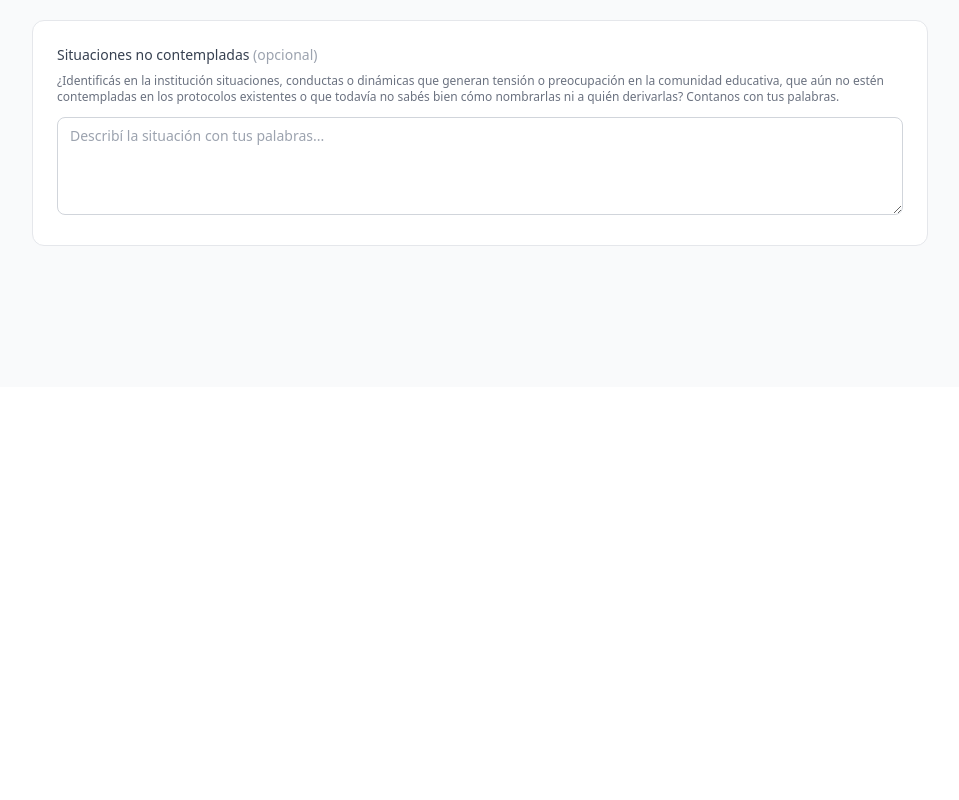
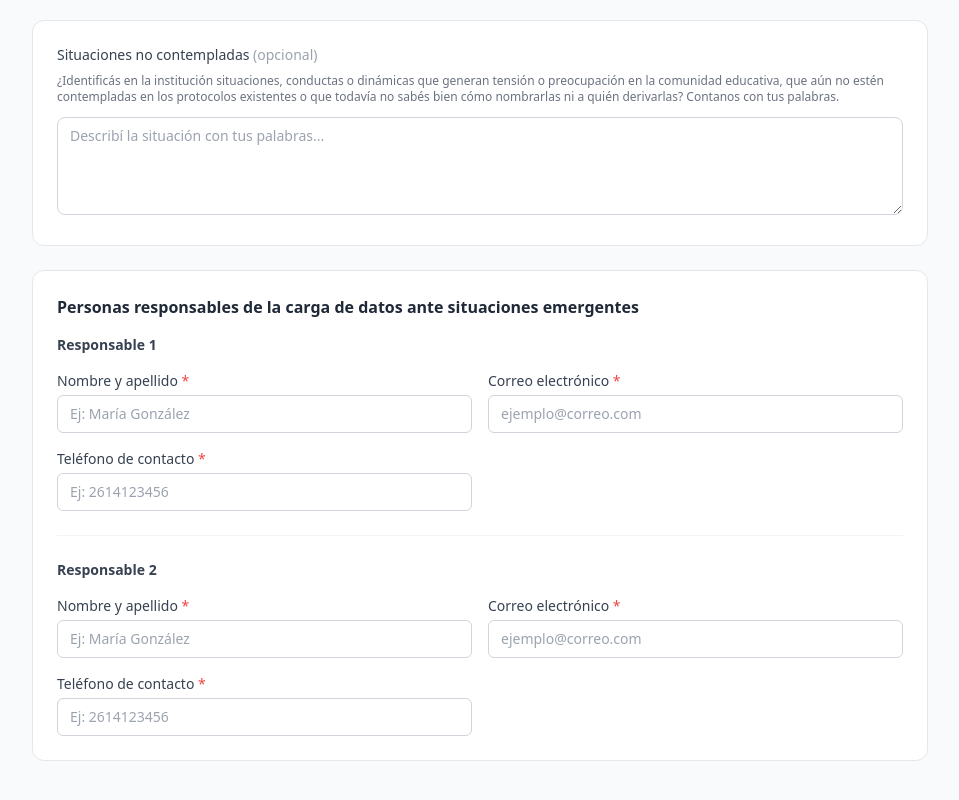
Before and after one commit to JeronimoCortez/formularios-relevamiento-dae, a Next.js app: page /adultos-form in a window 1280 px wide. Shown: the part 1969-2769 px from the top of the page, without its empty margins (160-1119 px from the left). Before the commit the page ends 2356 px from the top, so only its background shows below. Built offline with nearby package versions, Linux system fonts and the light colour scheme.

Commit message:
Agrega contacto de responsables

```diff
--- a/app/adultos-form/page.tsx
+++ b/app/adultos-form/page.tsx
@@ -14,6 +14,7 @@ import { GradoRow } from "../components/GradoRow";
 import { SituacionesRiesgo } from "../components/SituacionesRiesgo";
 import { SubmitButton } from "../components/SubmitButton";
 import { SuccessMessage } from "../components/SuccessMessage";
+import { ResponsablesContacto } from "../components/ResponsableContacto";
 
 const CICLOS = ["1°", "2°", "3°"] as const;
 
@@ -123,6 +124,8 @@ export default function FormularioAdultos() {
                 placeholder="Describí la situación con tus palabras..."
               />
             </section>
+
+            <ResponsablesContacto/>
             {serverError && (
               <div className="mb-4 bg-red-50 border border-red-300 rounded-lg px-4 py-3 text-sm text-red-700 flex items-start gap-2">
                 <svg
--- /dev/null
+++ b/app/components/ResponsableContacto.tsx
@@ -0,0 +1,100 @@
+"use client";
+import { useFormContext } from "react-hook-form";
+
+type ResponsableField = "responsable1" | "responsable2";
+
+function ResponsableBlock({ index }: { index: 1 | 2 }) {
+  const field: ResponsableField = `responsable${index}`;
+  const {
+    register,
+    formState: { errors },
+  } = useFormContext();
+
+  const err = (errors[field] as Record<string, { message?: string }>) ?? {};
+
+  return (
+    <div className="space-y-4">
+      <h4 className="text-sm font-semibold text-gray-700">
+        Responsable {index}
+      </h4>
+
+      <div className="grid grid-cols-1 md:grid-cols-2 gap-4">
+        <div>
+          <label className="block text-sm font-medium text-gray-700 mb-1">
+            Nombre y apellido <span className="text-red-500">*</span>
+          </label>
+          <input
+            id={`${field}.nombre`}
+            type="text"
+            {...register(`${field}.nombre`)}
+            placeholder="Ej: María González"
+            className={`w-full border rounded-md px-3 py-2 text-sm focus:outline-none focus:ring-2 ${
+              err.nombre
+                ? "border-red-400 focus:ring-red-200"
+                : "border-gray-300 focus:ring-blue-200"
+            }`}
+          />
+          {err.nombre && (
+            <p className="text-xs text-red-600 mt-1">{err.nombre.message}</p>
+          )}
+        </div>
+
+        <div>
+          <label className="block text-sm font-medium text-gray-700 mb-1">
+            Correo electrónico <span className="text-red-500">*</span>
+          </label>
+          <input
+            id={`${field}.correo`}
+            type="email"
+            {...register(`${field}.correo`)}
+            placeholder="ejemplo@correo.com"
+            className={`w-full border rounded-md px-3 py-2 text-sm focus:outline-none focus:ring-2 ${
+              err.correo
+                ? "border-red-400 focus:ring-red-200"
+                : "border-gray-300 focus:ring-blue-200"
+            }`}
+          />
+          {err.correo && (
+            <p className="text-xs text-red-600 mt-1">{err.correo.message}</p>
+          )}
+        </div>
+
+        <div>
+          <label className="block text-sm font-medium text-gray-700 mb-1">
+            Teléfono de contacto <span className="text-red-500">*</span>
+          </label>
+          <input
+            id={`${field}.telefono`}
+            type="tel"
+            {...register(`${field}.telefono`)}
+            placeholder="Ej: 2614123456"
+            className={`w-full border rounded-md px-3 py-2 text-sm focus:outline-none focus:ring-2 ${
+              err.telefono
+                ? "border-red-400 focus:ring-red-200"
+                : "border-gray-300 focus:ring-blue-200"
+            }`}
+          />
+          {err.telefono && (
+            <p className="text-xs text-red-600 mt-1">{err.telefono.message}</p>
+          )}
+        </div>
+      </div>
+    </div>
+  );
+}
+
+export function ResponsablesContacto() {
+  return (
+    <section className="bg-white border border-gray-200 rounded-xl p-6 mb-6">
+      <h3 className="text-base font-semibold text-gray-800 mb-4">
+        Personas responsables de la carga de datos ante situaciones emergentes
+      </h3>
+
+      <div className="space-y-6">
+        <ResponsableBlock index={1} />
+        <hr className="border-gray-100" />
+        <ResponsableBlock index={2} />
+      </div>
+    </section>
+  );
+}
--- a/app/primaria-form/page.tsx
+++ b/app/primaria-form/page.tsx
@@ -14,6 +14,7 @@ import { GradoRow } from "../components/GradoRow";
 import { SituacionesRiesgo } from "../components/SituacionesRiesgo";
 import { SubmitButton } from "../components/SubmitButton";
 import { SuccessMessage } from "../components/SuccessMessage";
+import { ResponsablesContacto } from "../components/ResponsableContacto";
 
 const GRADOS = ["1°", "2°", "3°", "4°", "5°", "6°", "7°"] as const;
 
@@ -120,6 +121,8 @@ export default function FormularioPrimaria() {
               />
             </section>
 
+            <ResponsablesContacto/>
+
             {/* Error de servidor */}
             {serverError && (
               <div className="mb-4 bg-red-50 border border-red-300 rounded-lg px-4 py-3 text-sm text-red-700 flex items-start gap-2">
--- a/app/secundaria-form/page.tsx
+++ b/app/secundaria-form/page.tsx
@@ -14,6 +14,7 @@ import { GradoRow } from "../components/GradoRow";
 import { SituacionesRiesgo } from "../components/SituacionesRiesgo";
 import { SuccessMessage } from "../components/SuccessMessage";
 import { SubmitButton } from "../components/SubmitButton";
+import { ResponsablesContacto } from "../components/ResponsableContacto";
 
 const GRADOS = ["1°", "2°", "3°", "4°", "5°", "6°"] as const;
 
@@ -122,6 +123,8 @@ export default function FormularioSecundaria() {
               />
             </section>
 
+            <ResponsablesContacto/>
+
             {serverError && (
               <div className="mb-4 bg-red-50 border border-red-300 rounded-lg px-4 py-3 text-sm text-red-700 flex items-start gap-2">
                 <svg
--- a/googleSheets.ts
+++ b/googleSheets.ts
@@ -30,6 +30,8 @@ type BaseFormData = Record<string, unknown> & {
   departamento: string;
   nombreEstablecimiento: string;
   escuela: string;
+  responsable1: { nombre: string; correo: string; telefono: string };
+  responsable2: { nombre: string; correo: string; telefono: string };
 };
 
 type FormDataPrimaria = BaseFormData & {
@@ -405,6 +407,13 @@ export function buildPrimariaSheetRow(data: FormDataPrimaria): Record<string, Ce
   row["Situaciones no contempladas en protocolos: Describí con tus palabras situaciones, conductas o dinámicas que generan tensión o preocupación en la comunidad educativa y que aún no sabés cómo nombrarlas o a quién derivarlas."] =
     data.situacionesNoContempladas ?? "";
 
+  row["Responsable 1: Nombre y apellido"] = data.responsable1.nombre;
+  row["Responsable 1: Correo electrónico"] = data.responsable1.correo;
+  row["Responsable 1: Teléfono de contacto"] = data.responsable1.telefono;
+  row["Responsable 2: Nombre y apellido"] = data.responsable2.nombre;
+  row["Responsable 2: Correo electrónico"] = data.responsable2.correo;
+  row["Responsable 2: Teléfono de contacto"] = data.responsable2.telefono;
+
   return row;
 }
 export function buildRowPrimaria(data: FormDataPrimaria): CellValue[] {
@@ -501,6 +510,13 @@ export function buildRowSecundaria(data: FormDataSecundaria): Record<string, Cel
   row["Situaciones no contempladas en protocolos: Describí con tus palabras situaciones, conductas o dinámicas que generan tensión o preocupación en la comunidad educativa y que aún no sabés cómo nombrarlas o a quién derivarlas."] =
     data.situacionesNoContempladas ?? "";
 
+  row["Responsable 1: Nombre y apellido"] = data.responsable1.nombre;
+  row["Responsable 1: Correo"] = data.responsable1.correo;
+  row["Responsable 1: Teléfono"] = data.responsable1.telefono;
+  row["Responsable 2: Nombre y apellido"] = data.responsable2.nombre;
+  row["Responsable 2: Correo"] = data.responsable2.correo;
+  row["Responsable 2: Teléfono"] = data.responsable2.telefono;
+
   return row;
 }
 
@@ -565,5 +581,12 @@ export function buildRowAdultos(data: FormDataAdultos): Record<string, CellValue
   row["Situaciones no contempladas en protocolos: Describí con tus palabras situaciones, conductas o dinámicas que generan tensión o preocupación en la comunidad educativa y que aún no sabés cómo nombrarlas o a quién derivarlas."] =
     data.situacionesNoContempladas ?? "";
 
+  row["Responsable 1: Nombre y apellido"] = data.responsable1.nombre;
+  row["Responsable 1: Correo electrónico"] = data.responsable1.correo;
+  row["Responsable 1: Teléfono de contacto"] = data.responsable1.telefono;
+  row["Responsable 2: Nombre y apellido"] = data.responsable2.nombre;
+  row["Responsable 2: Correo electrónico"] = data.responsable2.correo;
+  row["Responsable 2: Teléfono de contacto"] = data.responsable2.telefono;
+
   return row;
 }
--- a/schemas/formSchema.ts
+++ b/schemas/formSchema.ts
@@ -81,6 +81,12 @@ const vulneracionSchema = z
     }
   });
 
+const responsableSchema = z.object({
+  nombre: z.string().min(1, "Requerido"),
+  correo: z.string().email("Correo inválido"),
+  telefono: z.string().min(1, "Requerido"),
+});
+
 // ─── Base campos generales ────────────────────────────────────────────────────
 
 const camposGeneralesSchema = z.object({
@@ -116,6 +122,8 @@ export const schemaPrimaria = camposGeneralesSchema.extend({
   situacionesNoContempladas: z.string().optional(),
   correoElectronico: correoElectronicoSchema,
   grados: makeGradosSchema(["1°", "2°", "3°", "4°", "5°", "6°", "7°"]),
+  responsable1: responsableSchema,
+  responsable2: responsableSchema,
 });
 
 export const schemaSecundaria = camposGeneralesSchema.extend({
@@ -123,13 +131,17 @@ export const schemaSecundaria = camposGeneralesSchema.extend({
   situacionesNoContempladas: z.string().optional(),
   correoElectronico: correoElectronicoSchema,  // ✅ igual que primaria
   grados: makeGradosSchema(["1°", "2°", "3°", "4°", "5°", "6°"]),
+  responsable1: responsableSchema,
+  responsable2: responsableSchema,
 });
 
 export const schemaAdultos = camposGeneralesSchema.extend({
-  modalidad: z.enum(["CEBSA", "CENS"], { message: "Debe seleccionar una modalidad" }),
+  modalidad: z.enum(["CEBJA", "CENS"], { message: "Debe seleccionar una modalidad" }),
   correoElectronico: correoElectronicoSchema,
   situacionesNoContempladas: z.string().optional(),
   ciclos: makeGradosSchema(["1°", "2°", "3°"]),
+  responsable1: responsableSchema,
+  responsable2: responsableSchema,
 });
 
 
@@ -194,6 +206,16 @@ export const defaultValuesPrimaria: FormValuesPrimaria = {
     "7°": { matricula: 0, notificadas: 0, actaSupletoria: 0, ausentes: 0 },
   },
   situacionesNoContempladas: "",
+  responsable1: {
+    nombre: "",
+    correo: "",
+    telefono: "",
+  },
+  responsable2: {
+    nombre: "",
+    correo: "",
+    telefono: "",
+  },
 };
 
 export const defaultValuesSecundaria: FormValuesSecundaria = {
@@ -225,6 +247,16 @@ export const defaultValuesSecundaria: FormValuesSecundaria = {
   situacionesNoContempladas: "",
   modalidad: undefined as unknown as "Técnica" | "Orientada",
   correoElectronico: "",
+  responsable1: {
+    nombre: "",
+    correo: "",
+    telefono: "",
+  },
+  responsable2: {
+    nombre: "",
+    correo: "",
+    telefono: "",
+  },
 };
 
 export const defaultValuesAdultos: FormValuesAdultos = {
@@ -234,7 +266,7 @@ export const defaultValuesAdultos: FormValuesAdultos = {
   nombreEstablecimiento: "",
   escuela: "",
   correoElectronico: "",
-  modalidad: undefined as unknown as "CEBSA" | "CENS",
+  modalidad: undefined as unknown as "CEBJA" | "CENS",
   situacionesRiesgo: {
     retosVirales: 0,
     amenazas: 0,
@@ -253,4 +285,14 @@ export const defaultValuesAdultos: FormValuesAdultos = {
     "3°": { matricula: 0, notificadas: 0, actaSupletoria: 0, ausentes: 0 },
   },
   situacionesNoContempladas: "",
+  responsable1: {
+    nombre: "",
+    correo: "",
+    telefono: "",
+  },
+  responsable2: {
+    nombre: "",
+    correo: "",
+    telefono: "",
+  },
 };
```
Also changed, not shown: app/components/CamposGenerales.tsx (+4 -4 lines).
